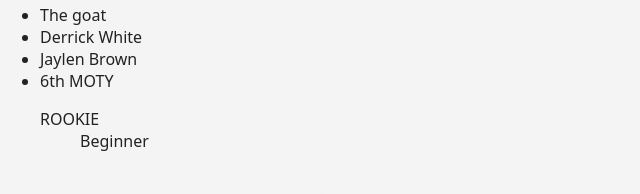
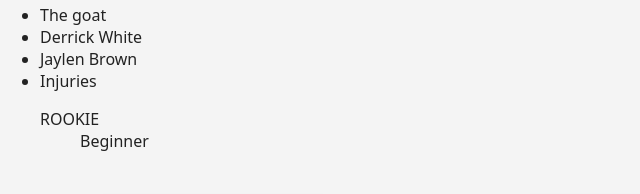
Before and after one commit to carlospromaster4167/carlosm41, a website: page index.html in a window 1280 px wide. Shown: the part 475-669 px from the top of the page, 0-640 px from the left. Drawn offline with Linux system fonts and the light colour scheme.

```diff
--- a/index.html
+++ b/index.html
@@ -32,7 +32,7 @@
       <li>The goat</li>
       <li>Derrick White</li>
       <li>Jaylen Brown</li>
-      <li>6th MOTY</li>
+      <li>Injuries</li>
       <dl>
         <dt>ROOKIE</dt>
         <dd>Beginner</dd>
```
